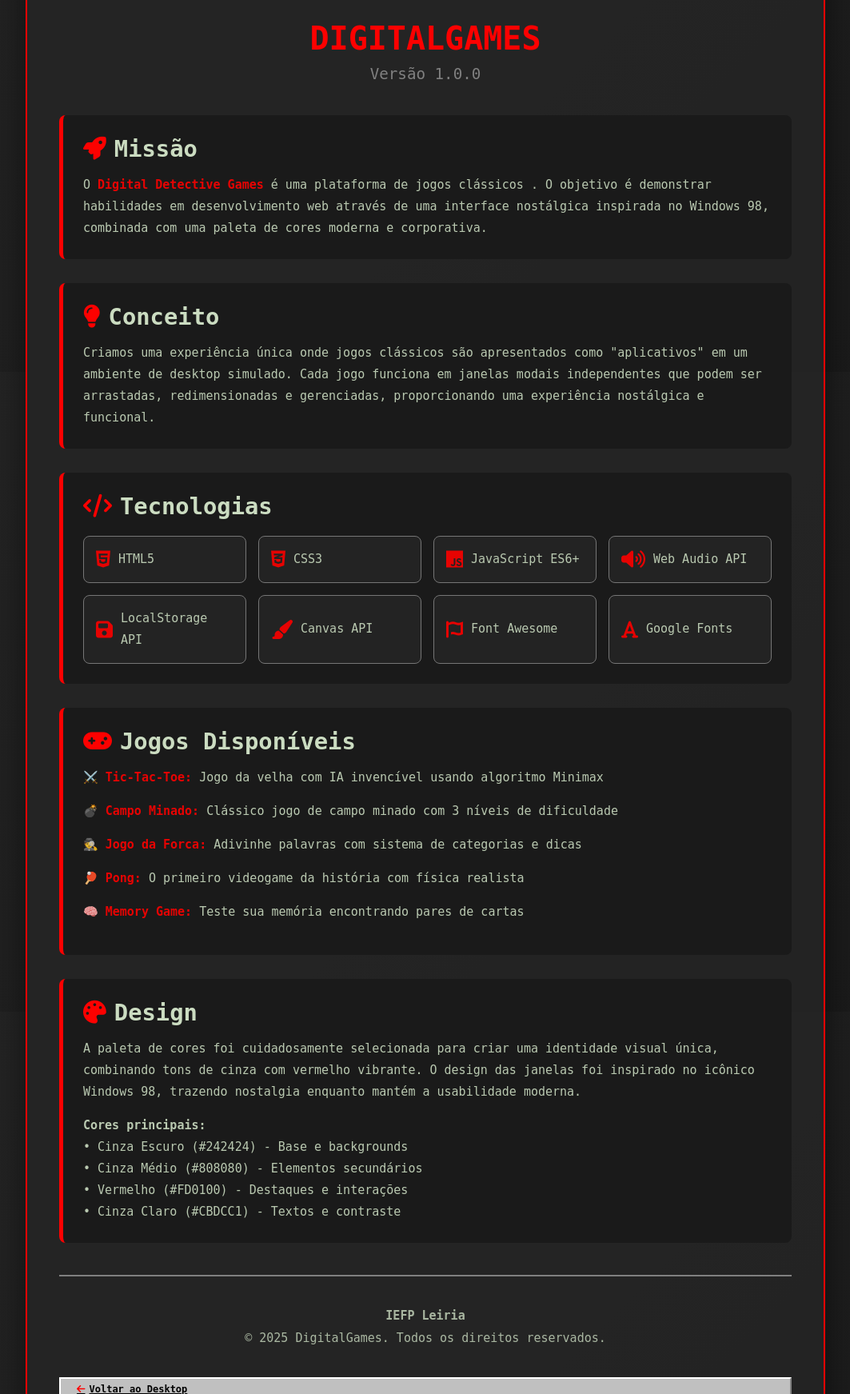
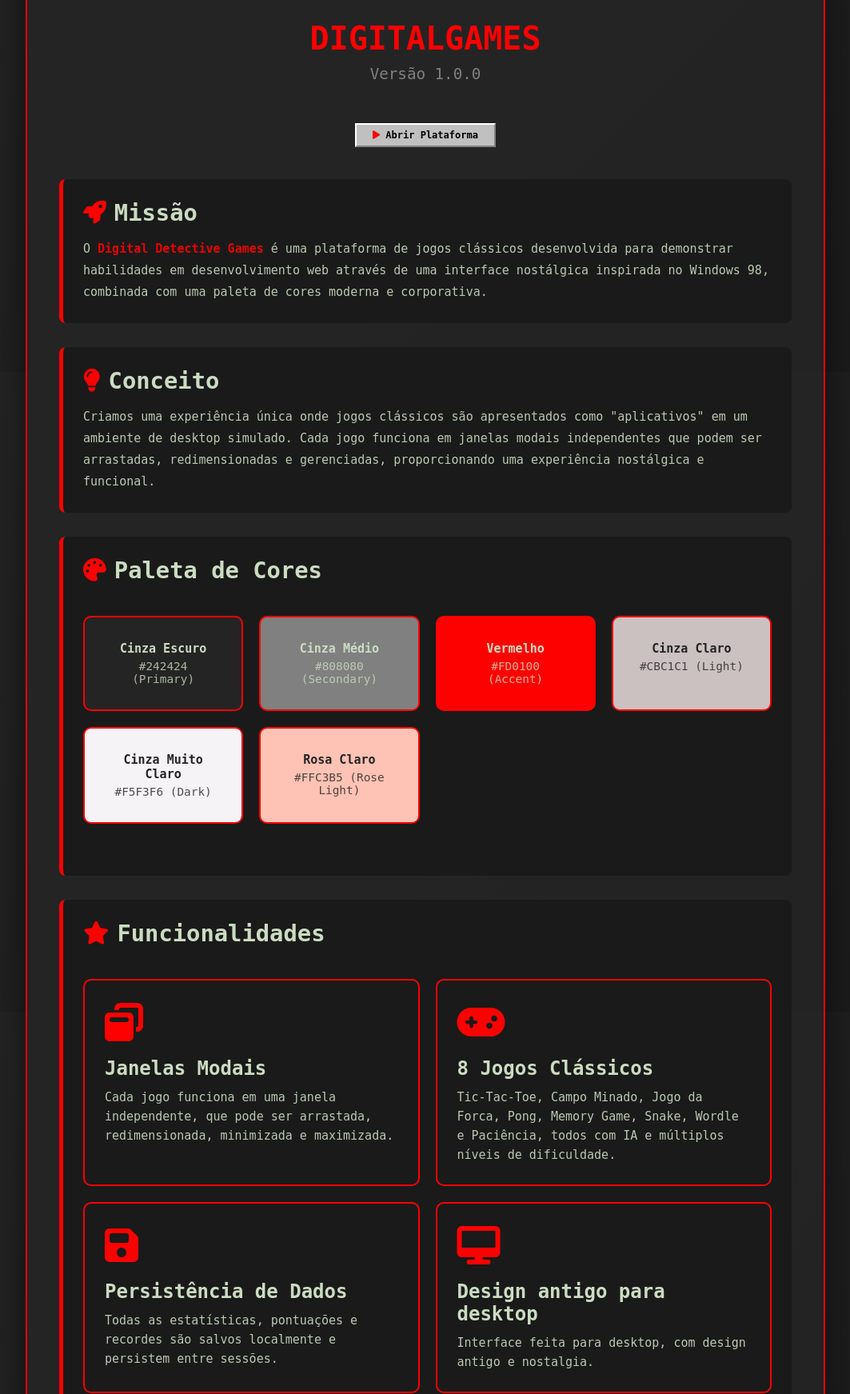
Before and after one commit to JulyDuds/digital-games, a PHP site: page /about.html in a window 1280 px wide. Shown: the part 335-2078 px from the top of the page at 80% size, without its empty margins (108-1171 px from the left). Run offline with PHP 8.4, Linux system fonts and the light colour scheme.

Commit message:
FIX DO FIX DO FIXO

```diff
--- a/about.html
+++ b/about.html
@@ -8,11 +8,22 @@
     <link rel="stylesheet" href="assets/css/style.css">
 </head>
 <body class="about-page">
+    <!-- Indicador de scroll -->
+    <div class="scroll-indicator">
+        <div class="scroll-progress" id="scroll-progress"></div>
+    </div>
+
     <div class="about-container">
         <div class="about-header">
             <img src="assets/img/DigitalDetective.svg" alt="DigitalGames" class="about-logo">
             <h1 class="about-title">DIGITALGAMES</h1>
             <p class="about-version">Versão 1.0.0</p>
+        </div>
+
+        <div style="text-align: center; margin: 30px 0;">
+            <a href="index.php" class="btn btn-demo">
+                <i class="fas fa-play"></i> Abrir Plataforma
+            </a>
         </div>
 
         <div class="about-section">
@@ -23,9 +34,8 @@
             <div class="section-content">
                 <p>
                     O <span class="highlight">Digital Detective Games</span> é uma plataforma de jogos clássicos
-                    . O objetivo é demonstrar habilidades
-                    em desenvolvimento web através de uma interface nostálgica inspirada no Windows 98, combinada
-                    com uma paleta de cores moderna e corporativa.
+                    desenvolvida para demonstrar habilidades em desenvolvimento web através de uma interface nostálgica
+                    inspirada no Windows 98, combinada com uma paleta de cores moderna e corporativa.
                 </p>
             </div>
         </div>
@@ -41,6 +51,174 @@
                     ambiente de desktop simulado. Cada jogo funciona em janelas modais independentes que podem ser
                     arrastadas, redimensionadas e gerenciadas, proporcionando uma experiência nostálgica e funcional.
                 </p>
+            </div>
+        </div>
+
+        <div class="about-section">
+            <h2 class="section-title"><i class="fas fa-palette"></i> Paleta de Cores</h2>
+            <div class="color-palette">
+                <div class="color-box" style="background: #242424;">
+                    <div class="color-name">Cinza Escuro</div>
+                    <div class="color-code">#242424 (Primary)</div>
+                </div>
+                <div class="color-box" style="background: #808080;">
+                    <div class="color-name">Cinza Médio</div>
+                    <div class="color-code">#808080 (Secondary)</div>
+                </div>
+                <div class="color-box" style="background: #FD0100;">
+                    <div class="color-name">Vermelho</div>
+                    <div class="color-code">#FD0100 (Accent)</div>
+                </div>
+                <div class="color-box" style="background: #CBC1C1; color: #242424;">
+                    <div class="color-name">Cinza Claro</div>
+                    <div class="color-code">#CBC1C1 (Light)</div>
+                </div>
+                <div class="color-box" style="background: #F5F3F6; color: #242424;">
+                    <div class="color-name">Cinza Muito Claro</div>
+                    <div class="color-code">#F5F3F6 (Dark)</div>
+                </div>
+                <div class="color-box" style="background: #FFC3B5; color: #242424;">
+                    <div class="color-name">Rosa Claro</div>
+                    <div class="color-code">#FFC3B5 (Rose Light)</div>
+                </div>
+            </div>
+        </div>
+
+        <div class="about-section">
+            <h2 class="section-title"><i class="fas fa-star"></i> Funcionalidades</h2>
+            <div class="features-grid">
+                <div class="feature-card">
+                    <div class="feature-icon"><i class="fas fa-window-restore"></i></div>
+                    <div class="feature-title">Janelas Modais</div>
+                    <div class="feature-desc">
+                        Cada jogo funciona em uma janela independente, que pode ser arrastada,
+                        redimensionada, minimizada e maximizada.
+                    </div>
+                </div>
+
+                <div class="feature-card">
+                    <div class="feature-icon"><i class="fas fa-gamepad"></i></div>
+                    <div class="feature-title">8 Jogos Clássicos</div>
+                    <div class="feature-desc">
+                        Tic-Tac-Toe, Campo Minado, Jogo da Forca, Pong, Memory Game, Snake, Wordle e Paciência,
+                        todos com IA e múltiplos níveis de dificuldade.
+                    </div>
+                </div>
+
+                <div class="feature-card">
+                    <div class="feature-icon"><i class="fas fa-save"></i></div>
+                    <div class="feature-title">Persistência de Dados</div>
+                    <div class="feature-desc">
+                        Todas as estatísticas, pontuações e recordes são salvos localmente
+                        e persistem entre sessões.
+                    </div>
+                </div>
+
+                <div class="feature-card">
+                    <div class="feature-icon"><i class="fas fa-desktop"></i></div>
+                    <div class="feature-title">Design antigo para desktop</div>
+                    <div class="feature-desc">
+                        Interface feita para desktop, com design antigo e nostalgia.
+                    </div>
+                </div>
+
+                <div class="feature-card">
+                    <div class="feature-icon"><i class="fas fa-paint-brush"></i></div>
+                    <div class="feature-title">Tema Windows 98</div>
+                    <div class="feature-desc">
+                        Design nostálgico inspirado no Windows 98 com paleta de cores
+                        corporativa moderna.
+                    </div>
+                </div>
+
+                <div class="feature-card">
+                    <div class="feature-icon"><i class="fas fa-code"></i></div>
+                    <div class="feature-title">Código Limpo</div>
+                    <div class="feature-desc">
+                        Código bem documentado, modular e seguindo boas práticas de
+                        desenvolvimento JavaScript ES6+.
+                    </div>
+                </div>
+            </div>
+        </div>
+
+        <div class="about-section">
+            <h2 class="section-title">
+                <i class="fas fa-gamepad"></i>
+                Jogos Disponíveis
+            </h2>
+            <div class="features-grid">
+                <div class="feature-card">
+                    <div class="feature-icon"><i class="fas fa-times"></i></div>
+                    <div class="feature-title">Tic-Tac-Toe</div>
+                    <div class="feature-desc">
+                        Jogo da velha com IA baseada em Minimax. Jogue contra o computador
+                        ou com um amigo no modo 2 jogadores.
+                    </div>
+                </div>
+
+                <div class="feature-card">
+                    <div class="feature-icon"><i class="fas fa-bomb"></i></div>
+                    <div class="feature-title">Campo Minado</div>
+                    <div class="feature-desc">
+                        Clássico jogo de campo minado com três níveis de dificuldade.
+                        Use bandeiras para marcar as minas suspeitas.
+                    </div>
+                </div>
+
+                <div class="feature-card">
+                    <div class="feature-icon"><i class="fas fa-user-secret"></i></div>
+                    <div class="feature-title">Jogo da Forca</div>
+                    <div class="feature-desc">
+                        Adivinhe a palavra antes que o boneco seja completado.
+                        Inclui sistema de categorias e dicas.
+                    </div>
+                </div>
+
+                <div class="feature-card">
+                    <div class="feature-icon"><i class="fas fa-table-tennis"></i></div>
+                    <div class="feature-title">Pong</div>
+                    <div class="feature-desc">
+                        O primeiro videogame da história recriado. Jogue contra uma IA
+                        com três níveis de dificuldade.
+                    </div>
+                </div>
+
+                <div class="feature-card">
+                    <div class="feature-icon"><i class="fas fa-brain"></i></div>
+                    <div class="feature-title">Memory Game</div>
+                    <div class="feature-desc">
+                        Teste sua memória encontrando todos os pares. Três tamanhos de
+                        tabuleiro disponíveis.
+                    </div>
+                </div>
+
+                <div class="feature-card">
+                    <div class="feature-icon"><i class="fas fa-gamepad"></i></div>
+                    <div class="feature-title">Snake</div>
+                    <div class="feature-desc">
+                        O clássico jogo da cobrinha. Coma a comida, cresça e evite
+                        bater nas paredes ou em você mesmo!
+                    </div>
+                </div>
+
+                <div class="feature-card">
+                    <div class="feature-icon"><i class="fas fa-font"></i></div>
+                    <div class="feature-title">Wordle</div>
+                    <div class="feature-desc">
+                        Adivinhe a palavra em 6 tentativas. Sistema de cores para
+                        indicar letras corretas e posições.
+                    </div>
+                </div>
+
+                <div class="feature-card">
+                    <div class="feature-icon"><i class="fa-solid fa-heart"></i></div>
+                    <div class="feature-title">Paciência</div>
+                    <div class="feature-desc">
+                        Jogo de cartas clássico. Organize todas as cartas por naipe
+                        e cor em ordem decrescente.
+                    </div>
+                </div>
             </div>
         </div>
 
@@ -68,8 +246,8 @@
                         <span>Web Audio API</span>
                     </li>
                     <li class="tech-item">
-                        <i class="fas fa-save"></i>
-                        <span>LocalStorage API</span>
+                        <i class="fas fa-database"></i>
+                        <span>MySQL</span>
                     </li>
                     <li class="tech-item">
                         <i class="fas fa-paint-brush"></i>
@@ -82,37 +260,6 @@
                     <li class="tech-item">
                         <i class="fas fa-font"></i>
                         <span>Google Fonts</span>
-                    </li>
-                </ul>
-            </div>
-        </div>
-
-        <div class="about-section">
-            <h2 class="section-title">
-                <i class="fas fa-gamepad"></i>
-                Jogos Disponíveis
-            </h2>
-            <div class="section-content">
-                <ul style="list-style: none; padding: 0;">
-                    <li style="margin: 15px 0;">
-                        <strong style="color: var(--accent);">⚔️ Tic-Tac-Toe:</strong>
-                        Jogo da velha com IA invencível usando algoritmo Minimax
-                    </li>
-                    <li style="margin: 15px 0;">
-                        <strong style="color: var(--accent);">💣 Campo Minado:</strong>
-                        Clássico jogo de campo minado com 3 níveis de dificuldade
-                    </li>
-                    <li style="margin: 15px 0;">
-                        <strong style="color: var(--accent);">🕵️ Jogo da Forca:</strong>
-                        Adivinhe palavras com sistema de categorias e dicas
-                    </li>
-                    <li style="margin: 15px 0;">
-                        <strong style="color: var(--accent);">🏓 Pong:</strong>
-                        O primeiro videogame da história com física realista
-                    </li>
-                    <li style="margin: 15px 0;">
-                        <strong style="color: var(--accent);">🧠 Memory Game:</strong>
-                        Teste sua memória encontrando pares de cartas
                     </li>
                 </ul>
             </div>
@@ -139,10 +286,18 @@
             </div>
         </div>
 
+        <div style="text-align: center; margin: 50px 0;">
+            <a href="index.php" class="btn btn-demo" style="font-size: 1.2rem; padding: 15px 30px;">
+                <i class="fas fa-rocket"></i> Começar a Jogar
+            </a>
+        </div>
+
         <div class="credits">
             <p><strong>IEFP Leiria</strong></p>
-
             <p>&copy; <span id="current-year"></span> DigitalGames. Todos os direitos reservados.</p>
+            <p style="margin-top: 10px; opacity: 0.7;">
+                Desenvolvido como refatoração do projeto GameLab - IEFP Leiria
+            </p>
         </div>
 
         <div class="back-link">
@@ -152,6 +307,87 @@
         </div>
     </div>
 
-    <script src="../assets/js/footer.js"></script>
+    <script src="assets/js/footer.js"></script>
+
+    <script>
+        // Controle do indicador de scroll
+        window.addEventListener('scroll', function() {
+            const scrollTop = window.pageYOffset || document.documentElement.scrollTop;
+            const docHeight = document.body.offsetHeight - window.innerHeight;
+            const scrollPercent = (scrollTop / docHeight) * 100;
+
+            const progressBar = document.getElementById('scroll-progress');
+            if (progressBar) {
+                progressBar.style.width = Math.min(scrollPercent, 100) + '%';
+            }
+        });
+
+        // Scroll suave para links internos
+        document.querySelectorAll('a[href^="#"]').forEach(anchor => {
+            anchor.addEventListener('click', function (e) {
+                e.preventDefault();
+                const target = document.querySelector(this.getAttribute('href'));
+                if (target) {
+                    target.scrollIntoView({
+                        behavior: 'smooth',
+                        block: 'start'
+                    });
+                }
+            });
+        });
+
+        // Botão de voltar ao topo
+        const backToTop = document.createElement('button');
+        backToTop.innerHTML = '<i class="fas fa-arrow-up"></i>';
+        backToTop.style.cssText = `
+            position: fixed;
+            bottom: 30px;
+            right: 30px;
+            width: 50px;
+            height: 50px;
+            border-radius: 50%;
+            background: linear-gradient(135deg, #FD0100, #ff8080);
+            color: white;
+            border: none;
+            cursor: pointer;
+            font-size: 18px;
+            box-shadow: 0 4px 15px rgba(253, 1, 0, 0.3);
+            transition: all 0.3s ease;
+            z-index: 1000;
+            opacity: 0;
+            visibility: hidden;
+        `;
+
+        backToTop.addEventListener('click', function() {
+            window.scrollTo({
+                top: 0,
+                behavior: 'smooth'
+            });
+        });
+
+        backToTop.addEventListener('mouseenter', function() {
+            this.style.transform = 'scale(1.1)';
+            this.style.boxShadow = '0 6px 20px rgba(253, 1, 0, 0.5)';
+        });
+
+        backToTop.addEventListener('mouseleave', function() {
+            this.style.transform = 'scale(1)';
+            this.style.boxShadow = '0 4px 15px rgba(253, 1, 0, 0.3)';
+        });
+
+        document.body.appendChild(backToTop);
+
+        // Mostrar/ocultar botão baseado no scroll
+        window.addEventListener('scroll', function() {
+            const scrollTop = window.pageYOffset || document.documentElement.scrollTop;
+            if (scrollTop > 300) {
+                backToTop.style.opacity = '1';
+                backToTop.style.visibility = 'visible';
+            } else {
+                backToTop.style.opacity = '0';
+                backToTop.style.visibility = 'hidden';
+            }
+        });
+    </script>
 </body>
 </html>
```
Also changed, not shown: admin_logs.php (+6 -6 lines), admin_users.php (+4 -4 lines), profile.php (+20 -37 lines).
